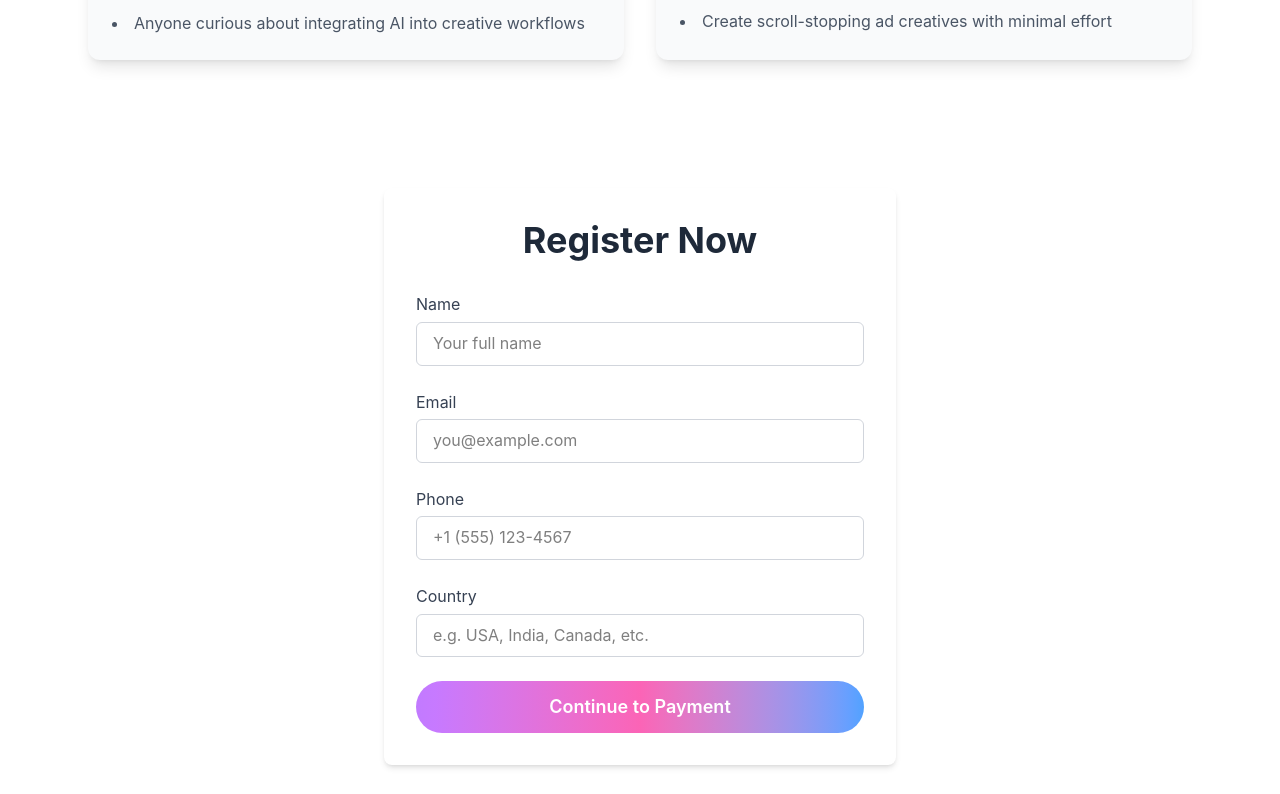
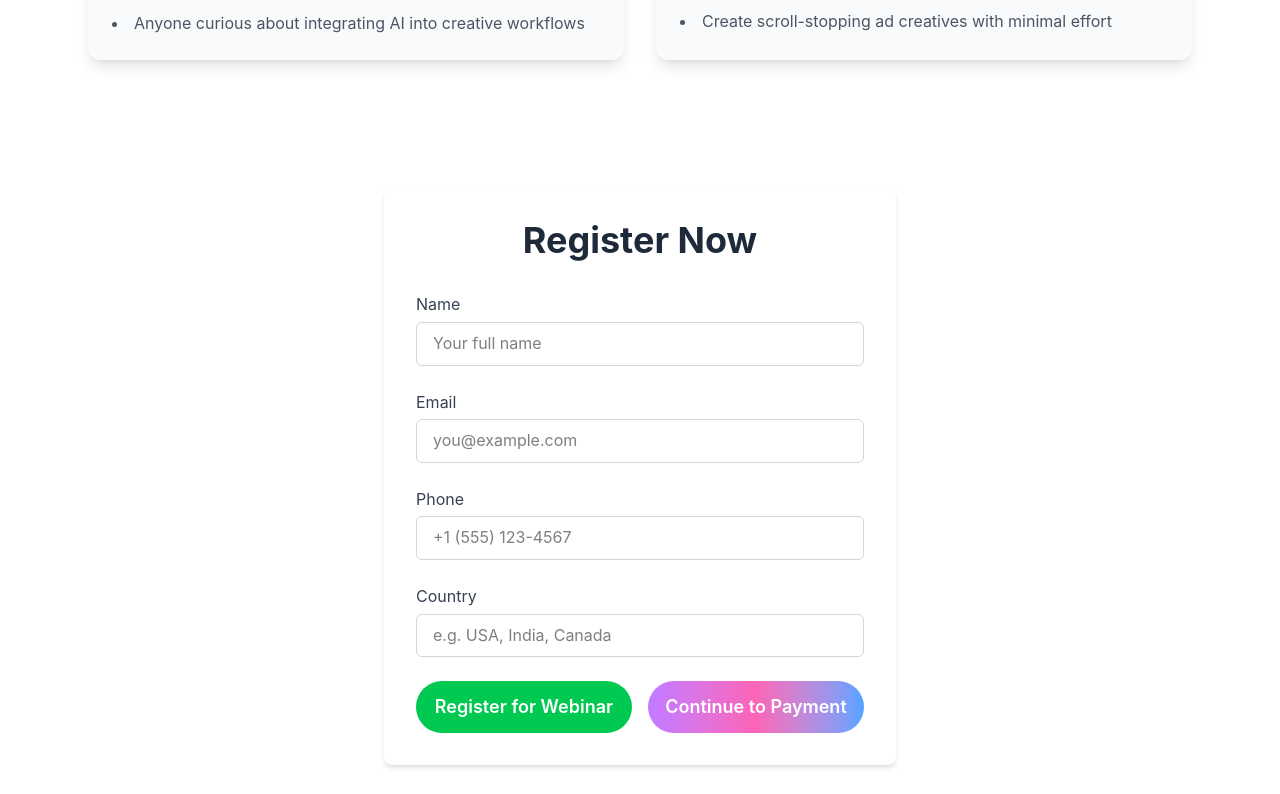
Before and after one commit to bub655/cahnstudios, a React (Vite) app: page / in a window 1280 px wide. Shown: the part 1666-2460 px from the top of the page. Built offline with nearby package versions, Linux system fonts and the light colour scheme; no server answers; the HTML template or start-up script is replaced by a standard one.

Commit message:
pushing registration button and server.js functionality

```diff
--- a/src/components/Form.jsx
+++ b/src/components/Form.jsx
@@ -5,37 +5,54 @@ const Form = () => {
     name: '',
     email: '',
     phone: '',
-    country: ''
+    country: '',
   });
+  const [status, setStatus] = useState('');
 
   const handleChange = (e) => {
     setFormData({
       ...formData,
-      [e.target.name]: e.target.value
+      [e.target.name]: e.target.value,
     });
   };
 
+  // 1) “Send Info” button: POST formData to /api/contact → sends two emails
+  const sendInfo = async () => {
+    setStatus('Sending email…');
+    try {
+      const response = await fetch('https://your-backend-domain.com/api/contact', {
+        method: 'POST',
+        headers: { 'Content-Type': 'application/json' },
+        body: JSON.stringify(formData),
+      });
+      const data = await response.json();
+      if (data.success) {
+        setStatus('Email sent successfully!');
+      } else {
+        console.error('Backend error:', data.error);
+        setStatus('Failed to send email. Please try again.');
+      }
+    } catch (err) {
+      console.error('Network error:', err);
+      setStatus('Error sending email. Try again later.');
+    }
+  };
+
+  // 2) “Continue to Payment” button: store in sessionStorage and redirect
   const handleSubmit = (e) => {
     e.preventDefault();
-
-    // Store form data in sessionStorage to pass to payment selection page
     sessionStorage.setItem('registrationData', JSON.stringify(formData));
-
-    // Redirect to payment selection page
     window.location.href = '/payment-selection';
   };
 
   return (
-    <section
-      id="register-section"
-      className="py-16 bg-white flex justify-center"
-    >
-      <div className="w-full max-w-lg bg-white rounded-lg shadow-md p-8">
-        <h2 className="text-4xl font-bold text-gray-800 mb-8 text-center">
+    <section id="register-section" className="py-16 bg-white flex justify-center">
+      <div className="w-full max-w-lg bg-white rounded-lg shadow-md px-4 py-6 md:px-8 md:py-8">
+        <h2 className="text-3xl md:text-4xl font-bold text-gray-800 mb-6 md:mb-8 text-center">
           Register Now
         </h2>
-        <form onSubmit={handleSubmit} className="space-y-6">
 
+        <form onSubmit={handleSubmit} className="space-y-4 md:space-y-6">
           <div className="flex flex-col">
             <label htmlFor="name" className="text-gray-700 mb-1">
               Name
@@ -96,17 +113,30 @@ const Form = () => {
               onChange={handleChange}
               required
               className="w-full px-4 py-2 border border-gray-300 rounded-md focus:outline-none focus:ring-2 focus:ring-blue-300"
-              placeholder="e.g. USA, India, Canada, etc."
+              placeholder="e.g. USA, India, Canada"
             />
           </div>
 
-          <button
-            type="submit"
-            className="w-full py-3 text-lg font-semibold transition rounded-full bg-gradient-to-r from-purple-400 via-pink-400 to-blue-400 text-white hover:from-purple-500 hover:via-pink-500 hover:to-blue-500"
-          >
-            Continue to Payment
-          </button>
+          {/* Buttons: stack on mobile, side-by-side on md+ */}
+          <div className="flex flex-col space-y-4 md:flex-row md:space-y-0 md:space-x-4">
+            <button
+              type="button"
+              onClick={sendInfo}
+              className="w-full md:w-1/2 py-3 text-base md:text-lg font-semibold rounded-full bg-green-500 text-white hover:bg-green-600 transition"
+            >
+              Register for Webinar
+            </button>
+
+            <button
+              type="submit"
+              className="w-full md:w-1/2 py-3 text-base md:text-lg font-semibold rounded-full bg-gradient-to-r from-purple-400 via-pink-400 to-blue-400 text-white hover:from-purple-500 hover:via-pink-500 hover:to-blue-500 transition"
+            >
+              Continue to Payment
+            </button>
+          </div>
         </form>
+
+        {status && <p className="mt-4 text-center text-sm text-gray-600">{status}</p>}
       </div>
     </section>
   );
```
Also changed, not shown: 1 other file (tests, documents, lock files or other folders).
